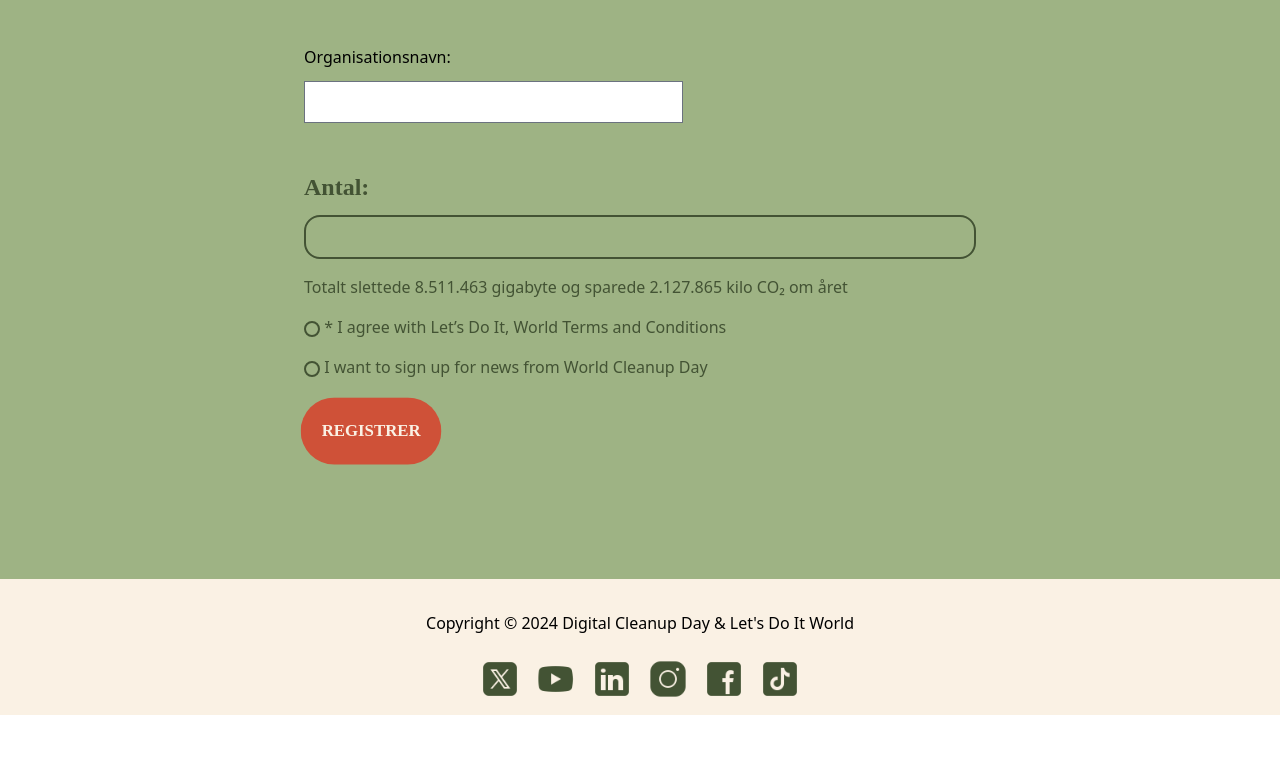
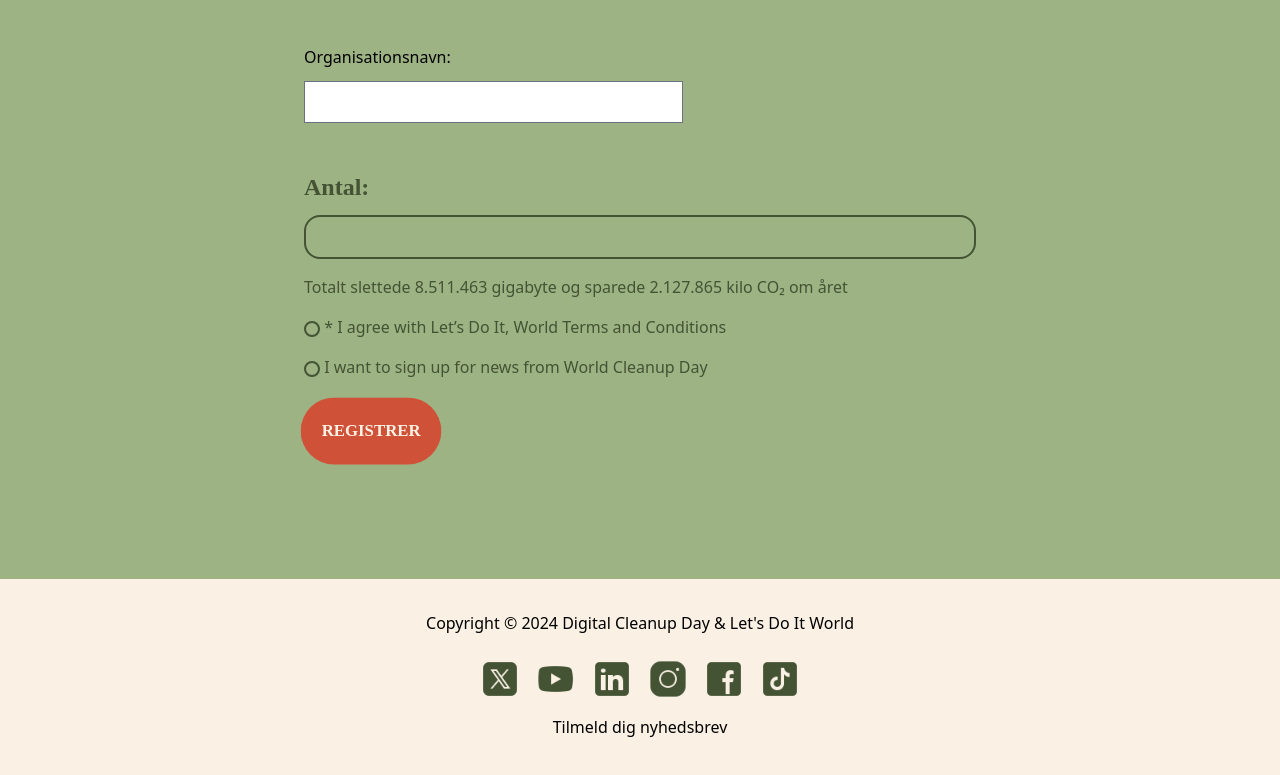
Before and after one commit to MadeleineMadsen/Digital-CleanUp-Day, an Astro site: page / in a window 1280 px wide. Shown: the part 7784-8559 px from the top of the page. Before the commit the page ends 8499 px from the top, so only its background shows below. Built offline with nearby package versions, Linux system fonts and the light colour scheme; Astro itself is replaced by a stand-in of ours.

Commit message:
Nyhedsbrev footer

```diff
--- a/src/components/Footer.astro
+++ b/src/components/Footer.astro
@@ -11,4 +11,6 @@
       <a href="http://facebook.com/worldcleanupday.global"> <img class="w-10 h-10" src="/fb.png" alt="Facebook logo"></a>
       <a href="https://www.tiktok.com/@worldcleanupday.global"> <img class="w-10 h-10" src="/tiktok.png" alt="TikTok logo"></a>
     </div>
+
+    <button class="text-center des p-4 mb-2 hover:text-[#A82A11]">Tilmeld dig nyhedsbrev</button>
   </div>
```
